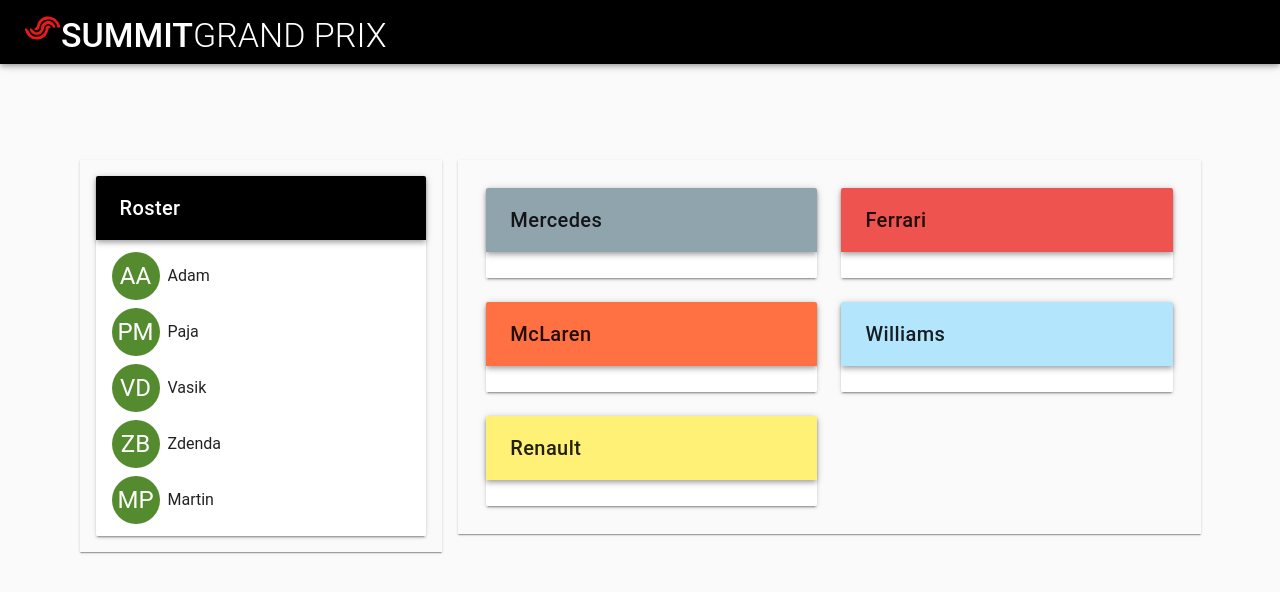
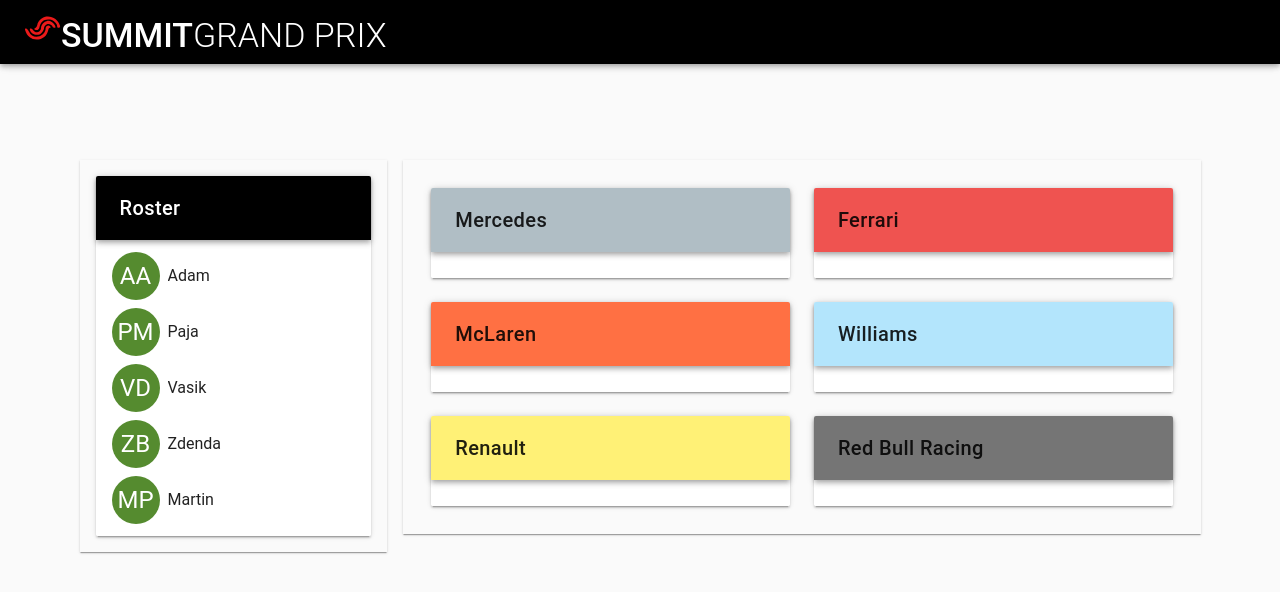
Before and after one commit to vaclav-dvorak/summit-formule, a Vue app: page /#/ in a window 1280 px wide. Shown: the top 592 px of the page. Built offline with nearby package versions, Linux system fonts and the light colour scheme.

Commit message:
ass redbull

```diff
--- a/src/views/Home.vue
+++ b/src/views/Home.vue
@@ -103,13 +103,14 @@
           title: 'Martin'
         }
       ],
-      teams: {
-        mercedes: { name: 'Mercedes', list: [], color: 'blue-grey lighten-2' },
-        ferrari: { name: 'Ferrari', list: [], color: 'red lighten-1' },
-        mclaren: { name: 'McLaren', list: [], color: 'deep-orange lighten-1' },
-        williams: { name: 'Williams', list: [], color: 'light-blue lighten-4' },
-        renault: { name: 'Renault', list: [], color: 'yellow lighten-2' }
-      }
+      teams: [
+        { name: 'Mercedes', list: [], color: 'blue-grey lighten-3' },
+        { name: 'Ferrari', list: [], color: 'red lighten-1' },
+        { name: 'McLaren', list: [], color: 'deep-orange lighten-1' },
+        { name: 'Williams', list: [], color: 'light-blue lighten-4' },
+        { name: 'Renault', list: [], color: 'yellow lighten-2' },
+        { name: 'Red Bull Racing', list: [], color: 'grey darken-1' }
+      ]
     }
   }
 }
```
